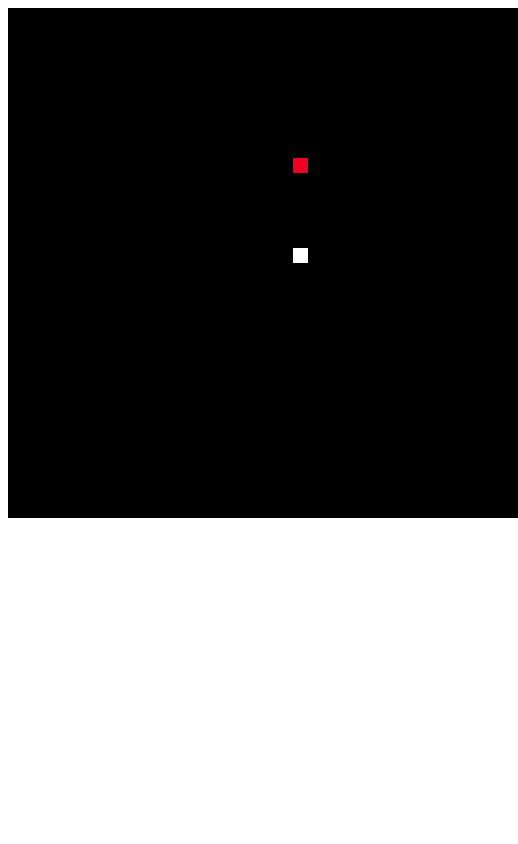
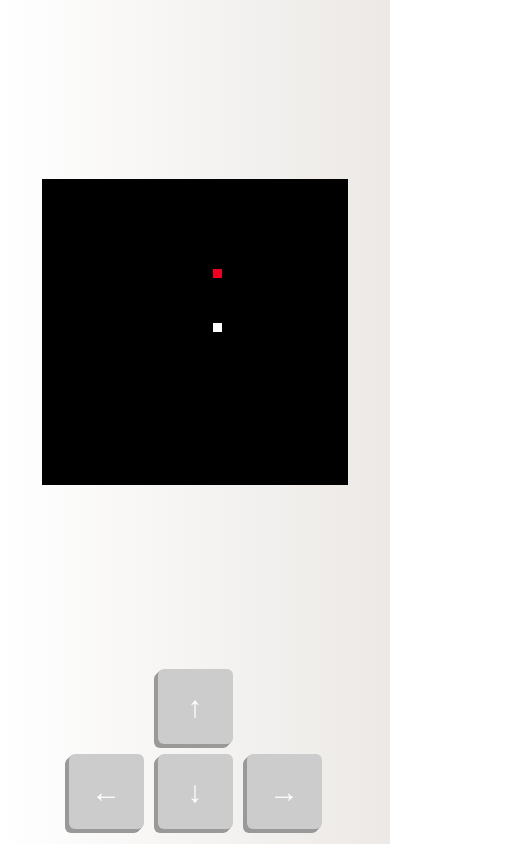
Before and after one commit to lrazine99/snake-game-js, a plain HTML site: page index.html in a window 390 px wide. Shown: the whole page, 518 px wide, since content can reach past the window. Drawn offline with Linux system fonts and the light colour scheme.

Commit message:
added directional keys and center the canvas responsively

```diff
--- a/index.html
+++ b/index.html
@@ -1,27 +1,120 @@
-
 <html lang="en">
-<head>
-    <meta charset="UTF-8">
-    <meta http-equiv="X-UA-Compatible" content="IE=edge">
-    <meta name="viewport" content="width=device-width, initial-scale=1.0">
+  <head>
+    <meta charset="UTF-8" />
+    <meta http-equiv="X-UA-Compatible" content="IE=edge" />
+    <meta name="viewport" content="width=device-width, initial-scale=1.0" />
     <title>Snake</title>
     <style>
+      * {
+        margin: 0;
+        padding: 0;
+        border: 0;
+        box-sizing: border-box;
+        &:before,
+        &:after {
+          box-sizing: border-box;
+        }
+      }
 
-        canvas{
+      html {
+        height: 100%;
+        margin: 0;
+        overflow: auto;
+        padding: 0;
+        width: 100%;
+      }
+      body {
+        align-content: center;
+        background: #ece9e6;
+        background: -webkit-linear-gradient(to left, #ece9e6, #ffffff);
+        background: linear-gradient(to left, #ece9e6, #ffffff);
+        display: flex;
+        flex-direction: column;
+        height: 100%;
+        justify-content: center;
+        margin: 0;
+        overflow: auto;
+        padding: 0;
+        width: 100%;
+      }
+      h1 {
+        font-family: Helvetica, Arial;
+        text-align: center;
+      }
+      .arrow-key-container {
+        margin-bottom: 10px;
+        display: inline-block;
+        text-align: center;
+        transform: translate3d(0, 0, 0);
+      }
 
-            background-color: black;
+      h1 {
+        font-size: 50px;
+        color: #fff;
+        text-align: center;
+        text-shadow: 0 0 5px #fff, 0 0 10px #fff, 0 0 15px #0073e6,
+          0 0 20px #0073e6, 0 0 25px #0073e6, 0 0 30px #0073e6, 0 0 35px #0073e6;
+      }
+
+      .arrow-key {
+        align-items: center;
+        background: #ccc;
+        border-radius: 6px;
+        box-shadow: -1px 1px 0 #999, -2px 2px 0 #999, -3px 3px 0 #999,
+          -4px 4px 0 #999;
+        color: #fff;
+        display: inline-flex;
+        font-size: 30px;
+        font-weight: bold;
+        height: 75px;
+        justify-content: center;
+        margin: 5px;
+        transform: translate3d(0, 0, 0);
+        transition: box-shadow 0.1s linear, transform 0.1s linear;
+        width: 75px;
+        &:active,
+        &.press {
+          box-shadow: 0px 0px 0 #999, 0px 0px 0 #999, 0px 0px 0 #999,
+            -1px 1px 0 #999;
+          transform: translate3d(-3px, 3px, 0);
         }
+        &.left:before {
+          content: "\2190";
+        }
+        &.up:before {
+          content: "\2191";
+        }
+        &.down:before {
+          content: "\2193";
+        }
+        &.right:before {
+          content: "\2192";
+        }
+      }
+
+      main {
+        display: flex;
+        justify-content: center;
+        align-items: center;
+        height: 100vh;
+      }
+
+      #canvas-snake {
+        background-color: black;
+      }
     </style>
-
-
-</head>
-<body>
-
-    <canvas id='canvas' height="510" width="510">
-
-        </canvas>
-
-
-    <script src="snake.js" type="text/javascript" ></script>
-</body>
+  </head>
+  <body>
+    <main>
+      <canvas id="canvas-snake"> </canvas>
+    </main>
+    <div class="arrow-key-container">
+      <div id="ArrowUp" class="arrow-key up" data-key="38"></div>
+      <br />
+      <div id="ArrowLeft" class="arrow-key left" data-key="37"></div>
+      <div id="ArrowDown" class="arrow-key down" data-key="40"></div>
+      <div id="ArrowRight" class="arrow-key right" data-key="39"></div>
+    </div>
+    <script src="snake.js" type="text/javascript"></script>
+  </body>
 </html>
--- a/snake.js
+++ b/snake.js
@@ -1,18 +1,24 @@
-const canvas = document.getElementById("canvas");
+const canvas = document.getElementById("canvas-snake");
 const ctx = canvas.getContext("2d");
 const cte = canvas.getContext("2d");
 
 ctx.fillStyle = "#ffffff";
+const decimal = 0.8;
+const inner =
+  window.innerWidth > window.innerHeight
+    ? Math.round((window.innerHeight - 180) * decimal)
+    : Math.round(window.innerWidth * decimal);
+const canvasSize = Math.trunc(inner / 34) * 34;
+const size = Math.round(canvasSize / 34);
 let a = 0;
 let xChanged = 0;
-let yChanged = 240;
-const canvasSize = 510;
-const size = 15;
+let yChanged = Math.round(canvasSize * 0.47058824);
+
+canvas.width = Math.round(canvasSize);
+canvas.height = Math.round(canvasSize);
 
 const ListernerArrows = () => {
-  document.addEventListener(
-    "keydown",
-    (arrow) => {
+  document.addEventListener("keydown", (arrow) => {
     let direction = Snake.info;
     if (
       arrow.key === "ArrowLeft" ||
@@ -30,9 +36,11 @@ const ListernerArrows = () => {
         if (arrow.key != "ArrowUp") Snake.setDirection(arrow.key);
       }
     }
-    },
-    { once: false }
-  );
+  });
+
+  document.querySelectorAll(".arrow-key").forEach((arrow) => {
+    arrow.addEventListener("click", () =>  Snake.setDirection(arrow.id));
+  });
 };
 
 ListernerArrows();
@@ -44,6 +52,7 @@ class target {
     this.randomGreat2;
     this.snake = [];
   }
+
   setPoints(snake) {
     this.snake = snake;
 
@@ -61,12 +70,14 @@ class target {
 
     this.randomGreat1 = randomGreat1;
     this.randomGreat2 = randomGreat2;
+
     ctx.fillStyle = "#f00020";
     ctx.fillRect(randomGreat1, randomGreat2, size, size);
   }
 
   getSnake(x, y) {
     if (this.snake[0] === x && this.snake[0] === y) return true;
+
     for (let i = 0; i < this.snake.length; i++) {
       if (this.snake[i][0] === x && this.snake[i][1] === y) {
         return true;
@@ -148,6 +159,7 @@ class snake {
 
     this.xChanged = xChanged;
     this.yChanged = yChanged;
+
     if (boolean) {
       this.skines.push([this.xChanged, this.yChanged]);
     } else {
@@ -188,8 +200,6 @@ const firstPos = [xChanged, yChanged];
 initTarget.setPoints(firstPos).setTarget();
 
 const game = (param) => {
-  //ListernerArrows();
-
   a++;
 
   const direction = Snake.getDirection();
@@ -206,13 +216,6 @@ const game = (param) => {
     initTarget.setPoints(Snake.skines);
     Snake.setSkin(xChanged, yChanged, "none", true);
     initTarget.setTarget();
-
-    let audio = document.createElement("audio");
-    audio.setAttribute("autoplay", "autoplay");
-    let eleme = document.createElement("source");
-    eleme.setAttribute("src", "audio.mp3");
-    eleme.setAttribute("type", "audio/mpeg");
-    audio.appendChild(eleme);
   }
 
   Snake.skines.pop();
```
Lines whose indentation alone changed are shown as unchanged.
